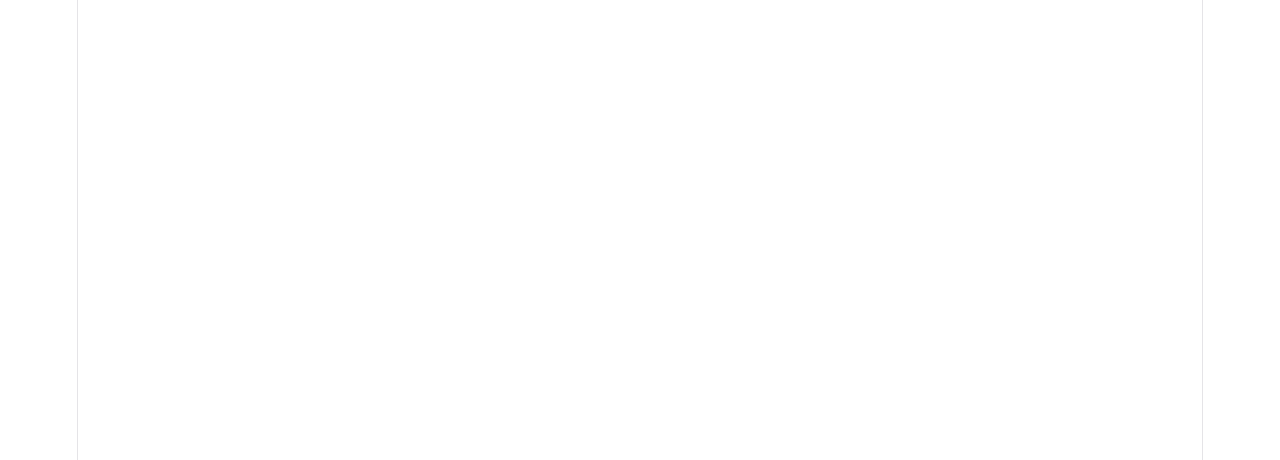
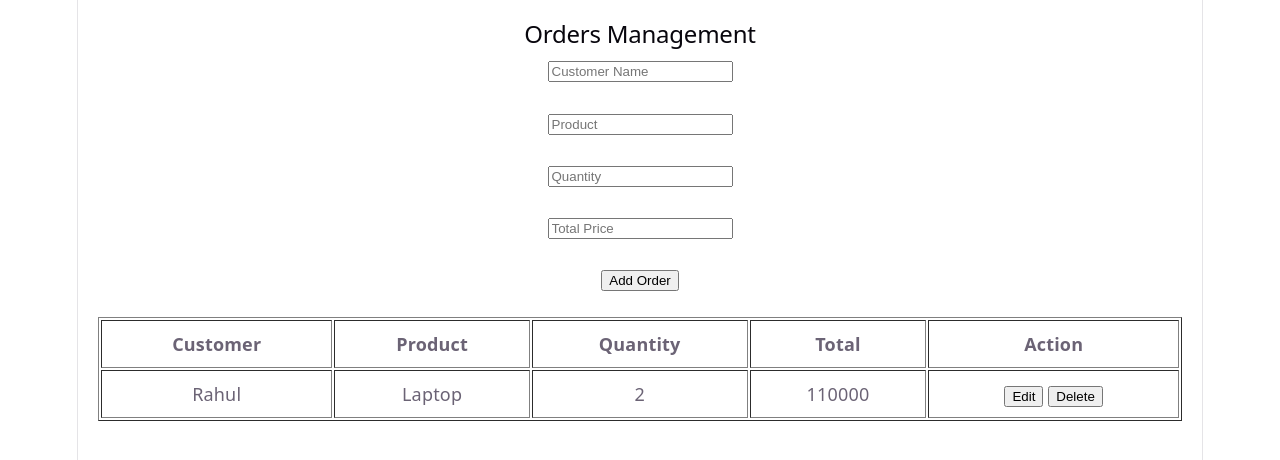
Before and after one commit to narniraviteja-dotcom/Inventory-Management-system, a React app in the folder frontend/: page /orders in a window 1280 px wide. Before the commit this address had no page. Shown: the top 460 px of the page. Built offline with nearby package versions, Linux system fonts and the light colour scheme; the HTML template or start-up script is replaced by a standard one.

Commit message:
Day 8: Orders Management Module

```diff
--- a/frontend/src/App.jsx
+++ b/frontend/src/App.jsx
@@ -4,6 +4,7 @@ import Login from "./pages/Login";
 import Dashboard from "./pages/Dashboard";
 import Company from "./pages/Company";
 import Product from "./pages/Product";
+import Orders from "./pages/Orders";
 function App() {
   return (
     <BrowserRouter>
@@ -12,6 +13,7 @@ function App() {
         <Route path="/dashboard" element={<Dashboard />} />
         <Route path="/company" element={<Company />} />
         <Route path="/product" element={<Product />} />
+        <Route path="/orders" element={<Orders />} />
       </Routes>
     </BrowserRouter>
   );
--- a/frontend/src/components/Sidebar.jsx
+++ b/frontend/src/components/Sidebar.jsx
@@ -25,13 +25,21 @@ function Sidebar() {
     🏢 Company
   </Link>
 </p>
+<p>
      <Link
   to="/product"
   style={{ color: "white", textDecoration: "none" }}
 >
   📦 Products
 </Link>
-      <p>📋 Orders</p>
+</p>
+<p>
+<Link to="/orders"
+  style={{ color: "white", textDecoration: "none" }}
+>
+  📦 Orders
+</Link>
+</p>
       <p>👤 Users</p>
       <p>🚪 Logout</p>
     </div>
--- /dev/null
+++ b/frontend/src/pages/Orders.jsx
@@ -0,0 +1,130 @@
+import React, { useState } from "react";
+
+function Orders() {
+  const [orders, setOrders] = useState([
+    {
+      id: 1,
+      customer: "Rahul",
+      product: "Laptop",
+      quantity: 2,
+      total: 110000,
+    },
+  ]);
+
+  const [form, setForm] = useState({
+    customer: "",
+    product: "",
+    quantity: "",
+    total: "",
+  });
+
+  const [editId, setEditId] = useState(null);
+
+  const handleChange = (e) => {
+    setForm({ ...form, [e.target.name]: e.target.value });
+  };
+
+  const handleSubmit = () => {
+    if (editId) {
+      setOrders(
+        orders.map((o) =>
+          o.id === editId ? { ...form, id: editId } : o
+        )
+      );
+      setEditId(null);
+    } else {
+      setOrders([...orders, { id: Date.now(), ...form }]);
+    }
+
+    setForm({
+      customer: "",
+      product: "",
+      quantity: "",
+      total: "",
+    });
+  };
+
+  const editOrder = (order) => {
+    setForm(order);
+    setEditId(order.id);
+  };
+
+  const deleteOrder = (id) => {
+    setOrders(orders.filter((o) => o.id !== id));
+  };
+
+  return (
+    <div style={{ padding: "20px" }}>
+      <h2>Orders Management</h2>
+
+      <input
+        name="customer"
+        placeholder="Customer Name"
+        value={form.customer}
+        onChange={handleChange}
+      />
+      <br /><br />
+
+      <input
+        name="product"
+        placeholder="Product"
+        value={form.product}
+        onChange={handleChange}
+      />
+      <br /><br />
+
+      <input
+        name="quantity"
+        placeholder="Quantity"
+        value={form.quantity}
+        onChange={handleChange}
+      />
+      <br /><br />
+
+      <input
+        name="total"
+        placeholder="Total Price"
+        value={form.total}
+        onChange={handleChange}
+      />
+      <br /><br />
+
+      <button onClick={handleSubmit}>
+        {editId ? "Update Order" : "Add Order"}
+      </button>
+
+      <br /><br />
+
+      <table border="1" cellPadding="10" width="100%">
+        <thead>
+          <tr>
+            <th>Customer</th>
+            <th>Product</th>
+            <th>Quantity</th>
+            <th>Total</th>
+            <th>Action</th>
+          </tr>
+        </thead>
+
+        <tbody>
+          {orders.map((order) => (
+            <tr key={order.id}>
+              <td>{order.customer}</td>
+              <td>{order.product}</td>
+              <td>{order.quantity}</td>
+              <td>{order.total}</td>
+              <td>
+                <button onClick={() => editOrder(order)}>Edit</button>{" "}
+                <button onClick={() => deleteOrder(order.id)}>
+                  Delete
+                </button>
+              </td>
+            </tr>
+          ))}
+        </tbody>
+      </table>
+    </div>
+  );
+}
+
+export default Orders;
```
